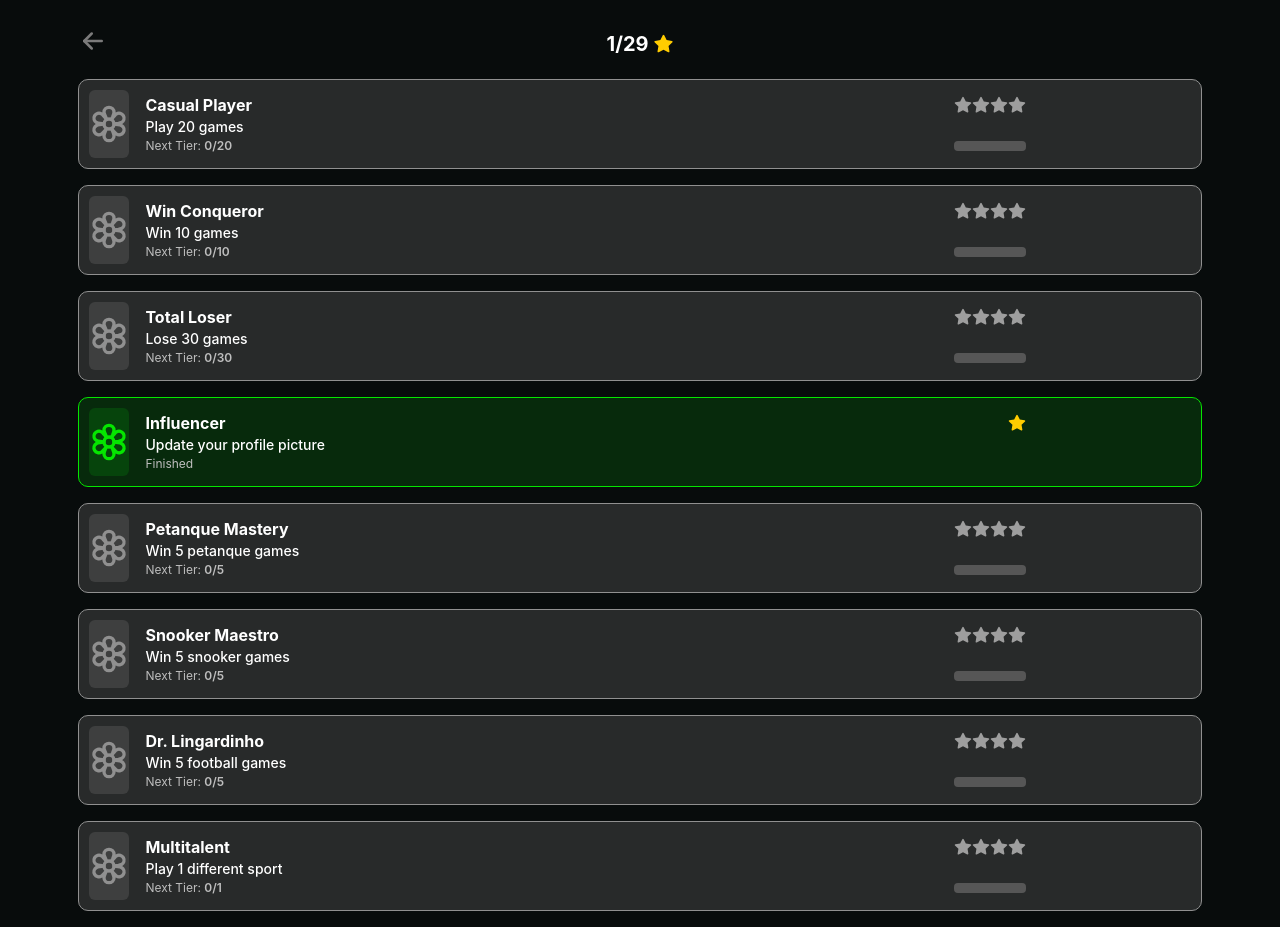
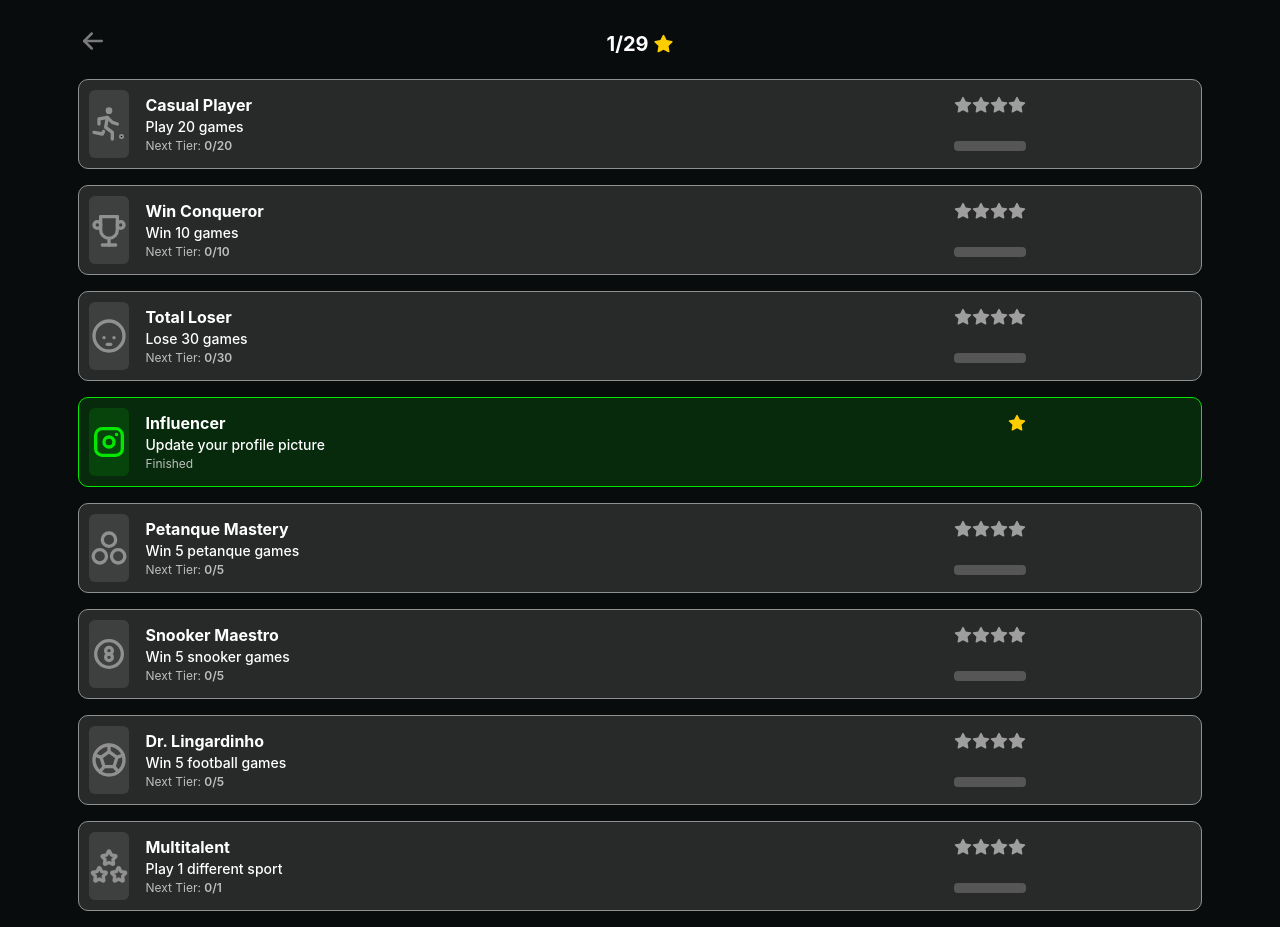
Before and after one commit to Larppuli/Scoreboard-2.0, a Next.js app: page /profile/achievements in a window 1280 px wide. Built offline with nearby package versions, Linux system fonts and the light colour scheme; no server answers; the database is empty.

Commit message:
modified to take badge icon as a prop

```diff
--- a/components/AchievementsPage/AchievementCard.tsx
+++ b/components/AchievementsPage/AchievementCard.tsx
@@ -1,8 +1,9 @@
 import { Stack, Text, Group, Progress } from '@mantine/core';
 import { AchievementCardProps } from '@/app/lib/definitions';
-import { IconStarFilled, IconFlower } from '@tabler/icons-react';
+import { IconStarFilled } from '@tabler/icons-react';
+import React from 'react';
 
-export default function AchievementCard({ title, tierData, tier, currentProgress }: AchievementCardProps) {
+export default function AchievementCard({ title, tierData, tier, currentProgress, icon }: AchievementCardProps) {
   const isFinalTier = tier >= tierData.length;
   const currentTierData = tierData[tier] ?? null;
   const previousTierData = tier > 0 ? tierData[tier - 1] : null;
@@ -27,7 +28,7 @@ export default function AchievementCard({ title, tierData, tier, currentProgress
       style={{ borderRadius: '10px', border: `1px solid ${colorTheme.border}` }}
     >
       <Stack justify='center' w={40} h={'100%'} bg={colorTheme.background} style={{ borderRadius: '6px' }}>
-        <IconFlower size={40} color={colorTheme.border} />
+      {React.cloneElement(icon, { color: colorTheme.border })}
       </Stack>
       <Stack w={'80%'}>
         <Group justify='space-between'>
```
